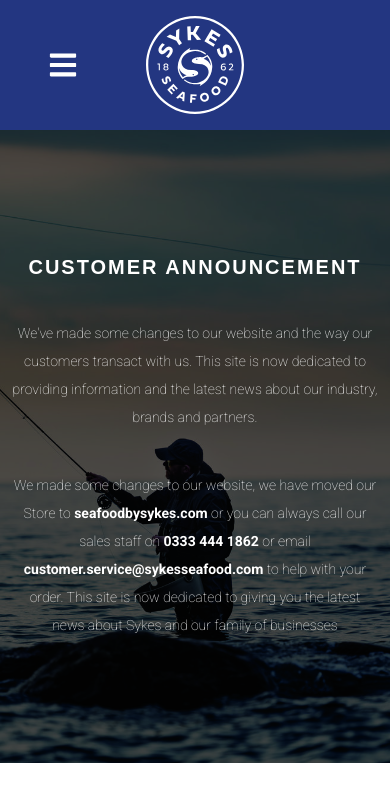
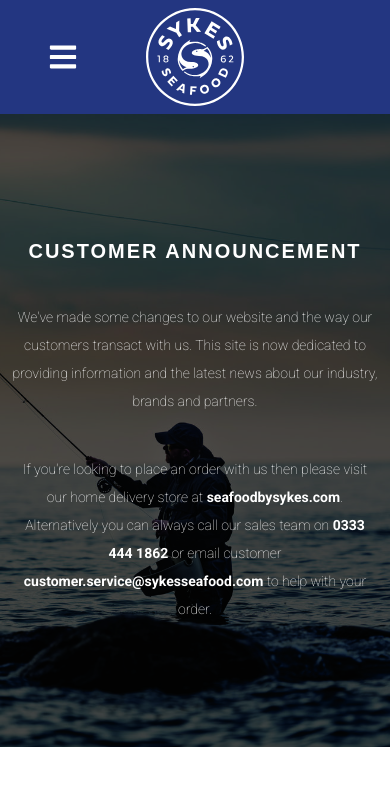
Before and after one commit to ammojest/sykes-react, a Next.js app: page / in a window 390 px wide. Shown: the top 796 px of the page. Built offline with nearby package versions, Linux system fonts and the light colour scheme; a web font is replaced by a local one.

Commit message:
hp update

```diff
--- a/components/holding-screen.js
+++ b/components/holding-screen.js
@@ -8,7 +8,7 @@
                 <div className="flex flex-col justify-center items-center h-full px-3 text-white" id="header-text">
                     <h1 className="brightness-100 z-20 text-xl uppercase text-center tracking-widest leading-10 my-3 font-bold" id="header-text">CUSTOMER ANNOUNCEMENT</h1>
                     <p className="my-2 py-3 md:w-1/2 brightness-100 text-center font-thin text-white">We&#39;ve made some changes to our website and the way our customers transact with us. This site is now dedicated to providing information and the latest news about our industry, brands and partners.</p>
-                    <p className="my-2 py-3 md:w-1/2 brightness-100 text-center font-thin text-white">We made some changes to our website, we have moved our Store to <a className="font-bold" href="https://seafooodbysykes.com" rel="noreferrer" target="_blank">seafoodbysykes.com</a> or you can always call our sales staff on <a href="tel:03334441862"className="font-bold">0333 444 1862</a> or email <a href="mailto:customer.service@sykesseafood.com" className="font-bold">customer.service@sykesseafood.com</a> to help with your order. This site is now dedicated to giving you the latest news about Sykes and our family of businesses</p>
+                    <p className="my-2 py-3 md:w-1/2 brightness-100 text-center font-thin text-white">If you&#39;re looking to place an order with us then please visit our home delivery store at <a className="font-bold" href="https://seafooodbysykes.com" rel="noreferrer" target="_blank">seafoodbysykes.com</a>. Alternatively you can always call our sales team on <a href="tel:03334441862"className="font-bold">0333 444 1862</a> or email customer <a href="mailto:customer.service@sykesseafood.com" className="font-bold">customer.service@sykesseafood.com</a> to help with your order.</p>
                 </div>
             </div>
         </div>
--- a/components/navbar.js
+++ b/components/navbar.js
@@ -16,7 +16,7 @@
     return (
         <>
         <nav className="bg-brand z-50 w-screen sticky top-0">
-            <div className="px-12 py-4 mx-auto flex uppercase bg-transparent text-md">
+            <div className="px-12 py-2 md:py-4 mx-auto flex uppercase bg-transparent text-md">
                     <div className="flex basis-1/3 justify-start items-center">
                         <div>
                             <FaIcons.FaBars width={60} onClick={showSidebar} className="text-3xl text-white block md:hidden z-60"/>
```
